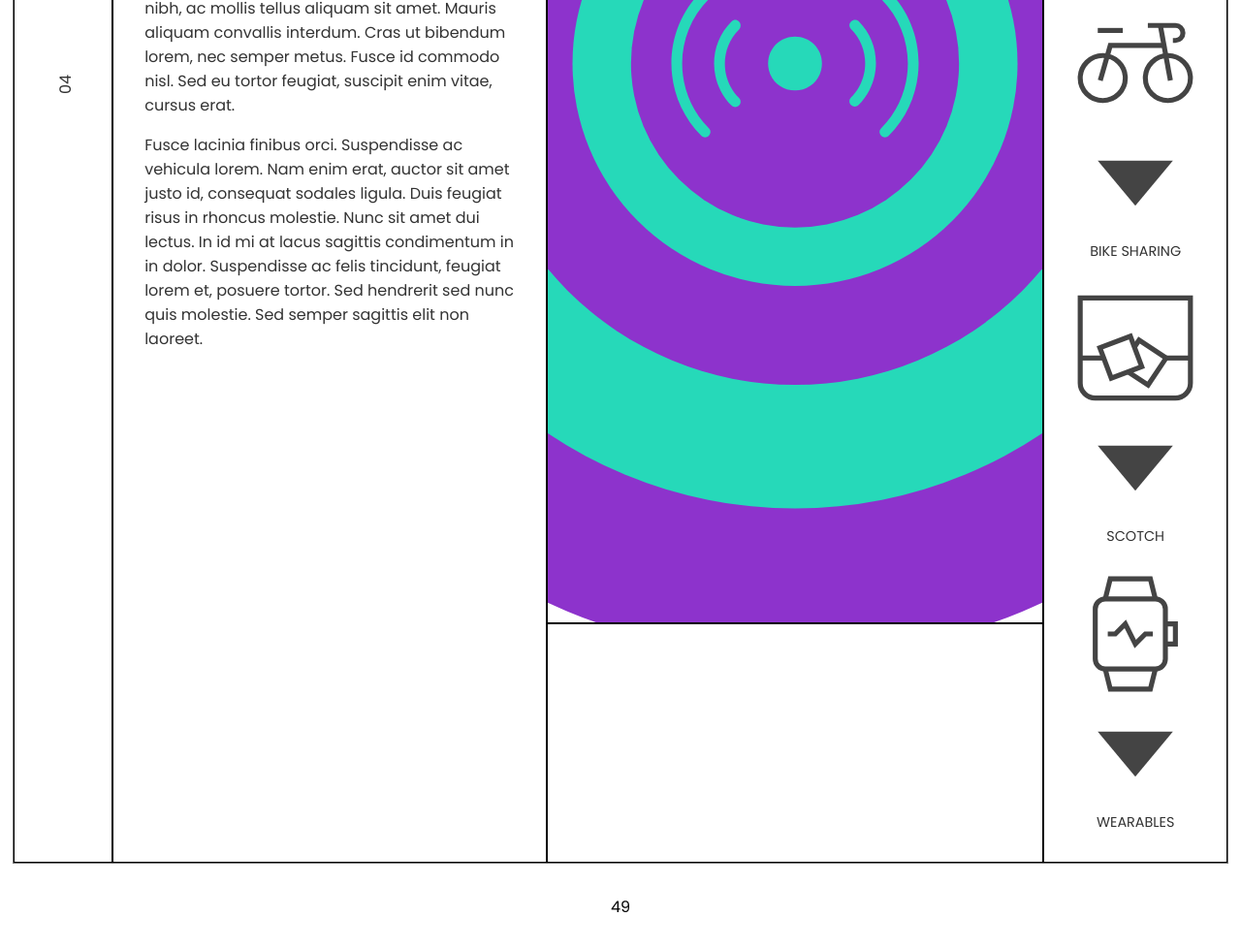
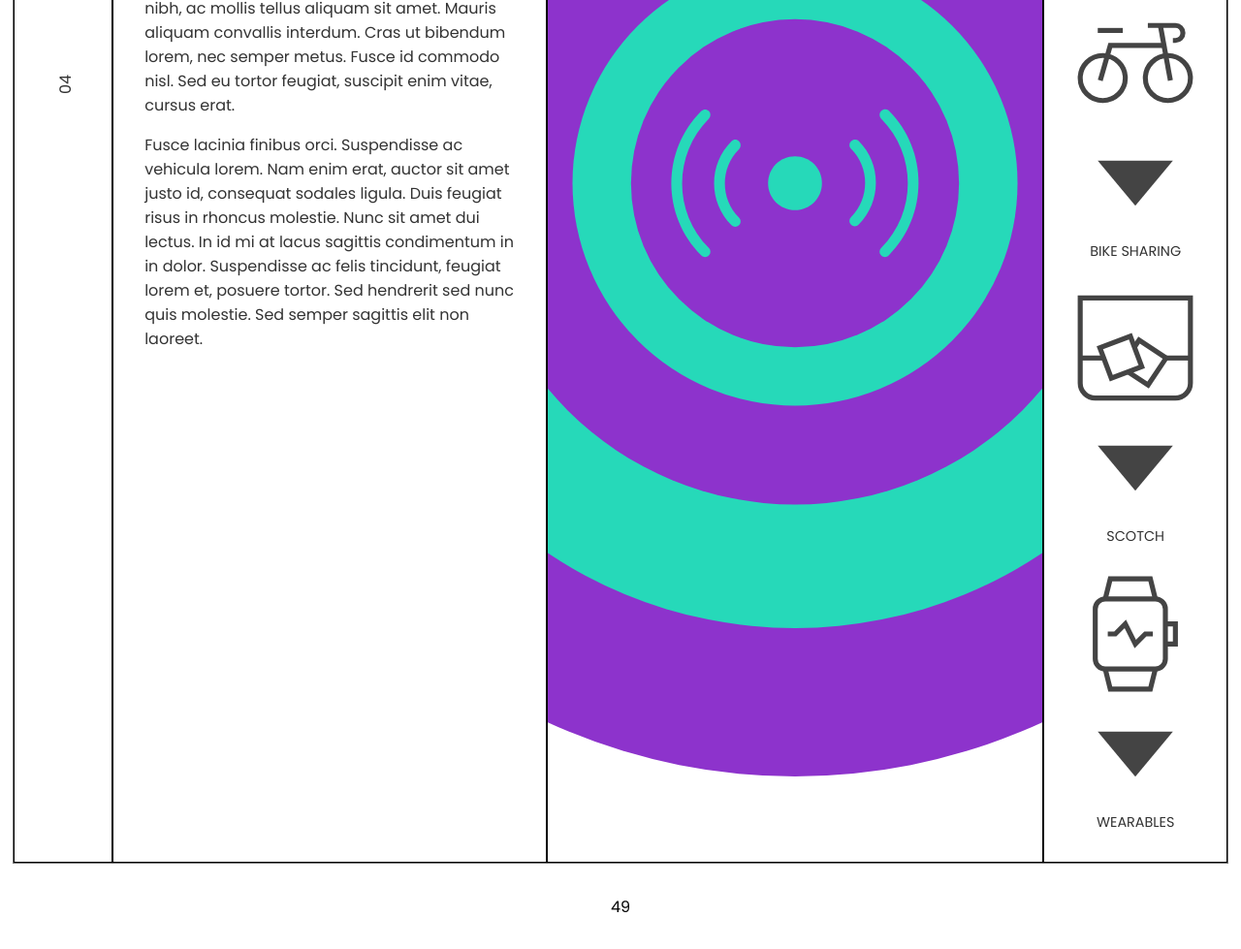
Before and after one commit to adambusha/up-and-running-with-git, a plain HTML site: page index.html in a window 1280 px wide. Shown: the part 685-1664 px from the top of the page at 97% size. Drawn offline with Linux system fonts and the light colour scheme; a web font is replaced by a local one.

Commit message:
removed bottom gutter

```diff
--- a/css/wired-2017-02-49.css
+++ b/css/wired-2017-02-49.css
@@ -84,7 +84,7 @@ h2 {
   grid-column-start: 3;
   grid-column-end: 4;
   grid-row-start: 2;
-  grid-row-end: 6;
+  grid-row-end: 8;
   padding: 0;
 }
 
@@ -139,14 +139,6 @@ h2 {
 	transform-origin: left top 0;
 }
 
-.gutterBottom {
-  grid-column-start: 3;
-  grid-column-end: 4;
-  grid-row-start: 6;
-  grid-row-end: 8;
-  min-height: 2vh;
-}
-
 @media all and (max-width: 1000px) {
 	body {
 		margin: 0;
--- a/index.html
+++ b/index.html
@@ -58,7 +58,6 @@
 	<div class="grid-element gutterLeft decorative">
 		<p>04</p>
 	</div>
-  <div class="grid-element gutterBottom decorative"></div>
 </div>
 <div class="footer">49</div>
 
```
